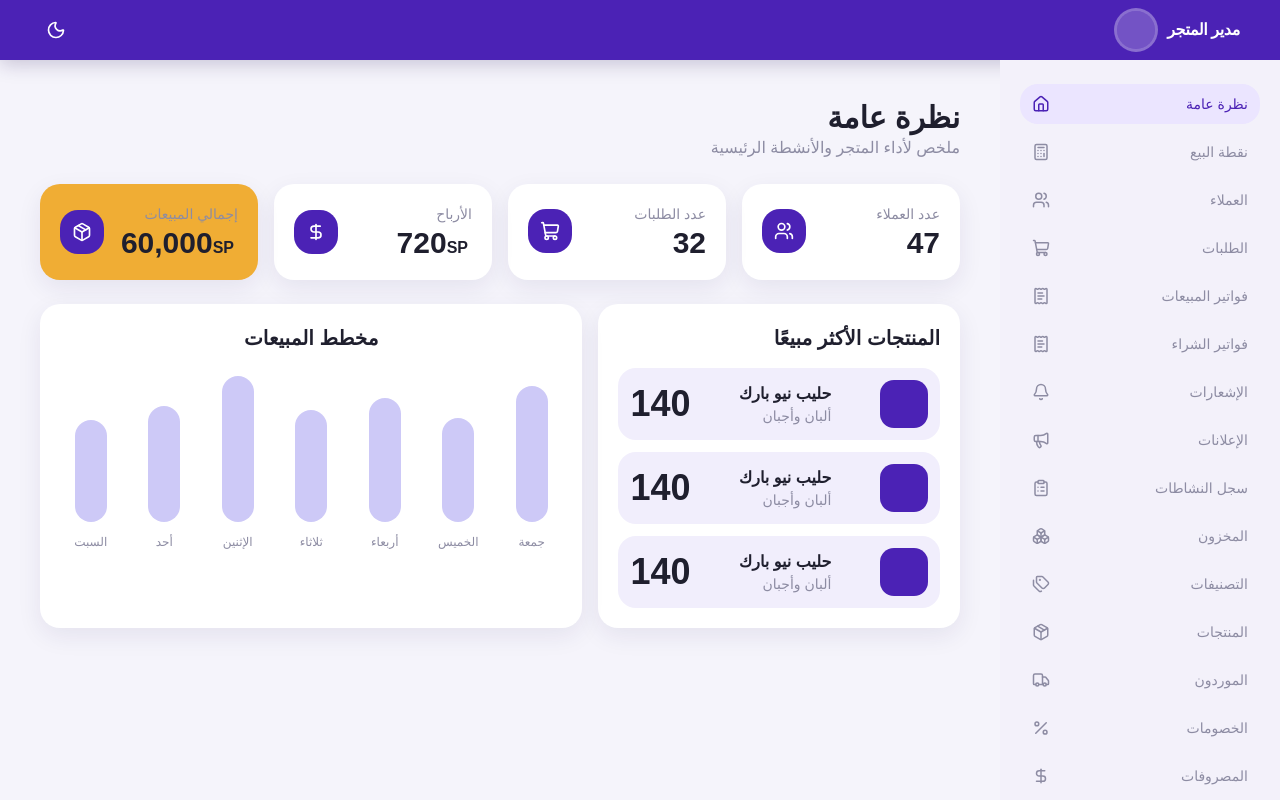
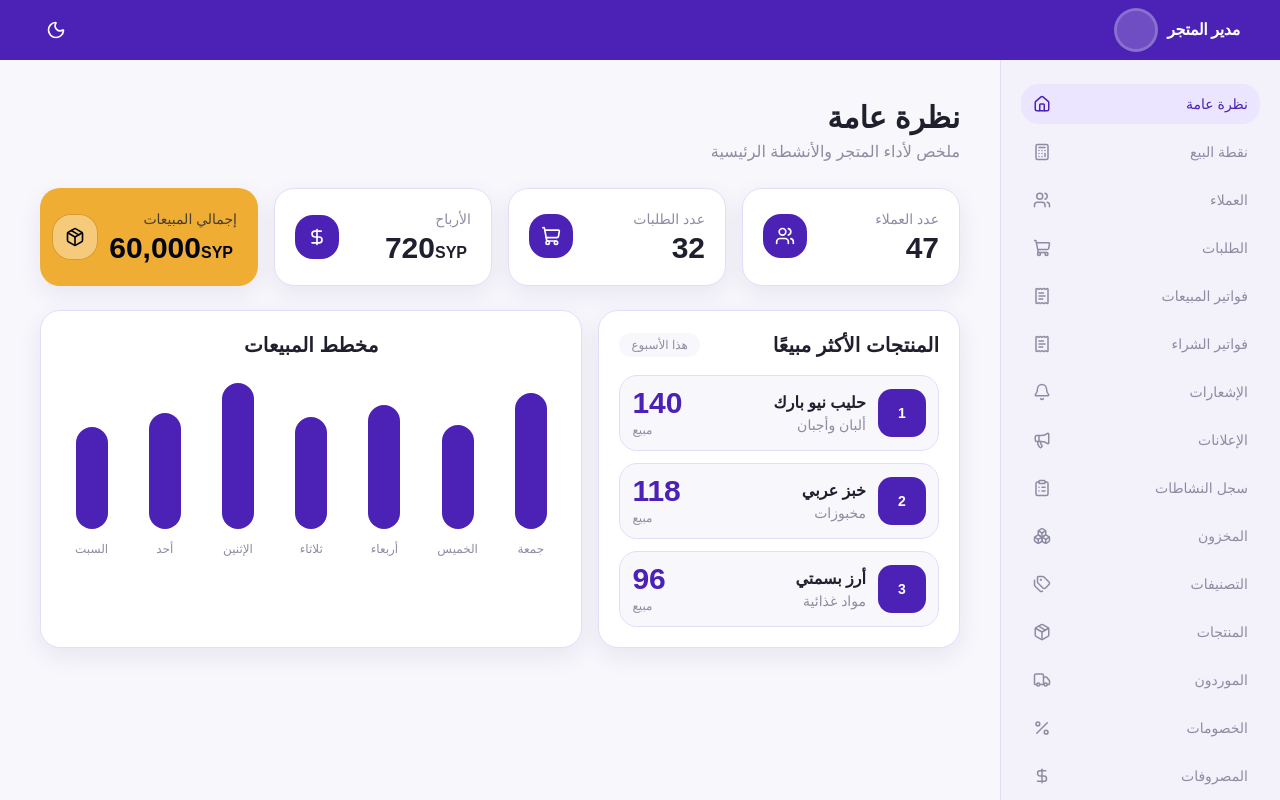
Before and after one commit to HassanAhmadAli/erp-system-frontend, a React (Vite) app: page /overview in a window 1280 px wide. Built offline with nearby package versions, Linux system fonts and the light colour scheme; sample sign-in values are in the browser's storage.

Commit message:
Fix overview dark mode contrast

```diff
--- a/src/view/components/dashboard/metric-card.tsx
+++ b/src/view/components/dashboard/metric-card.tsx
@@ -17,26 +17,49 @@ export function MetricCard({
   icon: Icon,
   variant = "default",
 }: MetricCardProps) {
+  const isHighlight = variant === "highlight"
+
   return (
     <article
       className={cn(
-        "rounded-[20px] p-5 shadow-[var(--erp-shadow)]",
-        variant === "highlight"
-          ? "bg-[var(--erp-accent)]"
-          : "bg-[var(--erp-card)]"
+        "rounded-[20px] border p-5 shadow-[var(--erp-shadow)] transition-colors",
+        isHighlight
+          ? "border-transparent bg-[var(--erp-accent)] text-slate-950"
+          : "border-[var(--erp-border)] bg-[var(--erp-card)] text-[var(--erp-text)]"
       )}
     >
       <div className="flex items-center justify-between gap-3">
         <div>
-          <p className="text-sm text-[var(--erp-muted)]">{label}</p>
-          <p className="mt-1 text-3xl leading-none font-bold text-[var(--erp-text)]">
+          <p
+            className={cn(
+              "text-sm font-medium",
+              isHighlight ? "text-slate-900/75" : "text-[var(--erp-muted)]"
+            )}
+          >
+            {label}
+          </p>
+
+          <p
+            className={cn(
+              "mt-1 text-3xl leading-none font-bold",
+              isHighlight ? "text-slate-950" : "text-[var(--erp-text)]"
+            )}
+          >
             {value}
             {unit && (
               <span className="ms-1 text-base font-semibold">{unit}</span>
             )}
           </p>
         </div>
-        <div className="rounded-2xl bg-[var(--erp-brand)] p-3 text-white">
+
+        <div
+          className={cn(
+            "rounded-2xl p-3",
+            isHighlight
+              ? "bg-white/35 text-slate-950 ring-1 ring-black/10"
+              : "bg-[var(--erp-brand)] text-white"
+          )}
+        >
           <Icon className="size-5" />
         </div>
       </div>
--- a/src/view/components/dashboard/sales-chart-card.tsx
+++ b/src/view/components/dashboard/sales-chart-card.tsx
@@ -3,16 +3,18 @@ const days = ["جمعة", "الخميس", "أربعاء", "ثلاثاء", "ال
 
 export function SalesChartCard() {
   return (
-    <section className="rounded-[20px] bg-[var(--erp-card)] p-5 shadow-[var(--erp-shadow)]">
+    <section className="rounded-[20px] border border-[var(--erp-border)] bg-[var(--erp-card)] p-5 text-[var(--erp-text)] shadow-[var(--erp-shadow)]">
       <h3 className="mb-6 text-center text-xl font-bold">مخطط المبيعات</h3>
+
       <div className="grid grid-cols-7 items-end gap-3">
         {bars.map((height, index) => (
           <div key={days[index]} className="flex flex-col items-center gap-3">
             <div
-              className="w-8 rounded-full bg-[#cdc9f7]"
+              className="w-8 rounded-full bg-[var(--erp-brand-solid)]"
               style={{ height: `${Math.round(height * 200)}px` }}
             />
-            <span className="text-xs text-[var(--erp-muted)]">
+
+            <span className="text-xs font-medium text-[var(--erp-muted)]">
               {days[index]}
             </span>
           </div>
--- a/src/view/components/dashboard/top-products-card.tsx
+++ b/src/view/components/dashboard/top-products-card.tsx
@@ -6,28 +6,49 @@ type Product = {
 
 const products: Product[] = [
   { name: "حليب نيو بارك", category: "ألبان وأجبان", sold: 140 },
-  { name: "حليب نيو بارك", category: "ألبان وأجبان", sold: 140 },
-  { name: "حليب نيو بارك", category: "ألبان وأجبان", sold: 140 },
+  { name: "خبز عربي", category: "مخبوزات", sold: 118 },
+  { name: "أرز بسمتي", category: "مواد غذائية", sold: 96 },
 ]
 
 export function TopProductsCard() {
   return (
-    <section className="rounded-[20px] bg-[var(--erp-card)] p-5 shadow-[var(--erp-shadow)]">
-      <h3 className="mb-4 text-xl font-bold">المنتجات الأكثر مبيعًا</h3>
+    <section className="rounded-[20px] border border-[var(--erp-border)] bg-[var(--erp-card)] p-5 text-[var(--erp-text)] shadow-[var(--erp-shadow)]">
+      <div className="mb-4 flex items-center justify-between gap-3">
+        <h3 className="text-xl font-bold">المنتجات الأكثر مبيعًا</h3>
+        <span className="rounded-full bg-[var(--erp-bg)] px-3 py-1 text-xs font-medium text-[var(--erp-muted)]">
+          هذا الأسبوع
+        </span>
+      </div>
+
       <div className="space-y-3">
         {products.map((product, index) => (
           <div
             key={`${product.name}-${index}`}
-            className="flex items-center justify-between rounded-2xl bg-[#f1eefc] p-3"
+            className="flex items-center justify-between gap-3 rounded-2xl border border-[var(--erp-border)] bg-[var(--erp-bg)] p-3 transition-colors dark:bg-white/[0.04]"
           >
-            <div className="size-12 rounded-xl bg-[var(--erp-brand)]" />
-            <div className="text-right">
-              <p className="font-semibold">{product.name}</p>
-              <p className="text-sm text-[var(--erp-muted)]">
-                {product.category}
+            <div className="flex min-w-0 items-center gap-3">
+              <div className="flex size-12 shrink-0 items-center justify-center rounded-xl bg-[var(--erp-brand)] text-sm font-bold text-white">
+                {index + 1}
+              </div>
+
+              <div className="min-w-0 text-right">
+                <p className="truncate font-semibold text-[var(--erp-text)]">
+                  {product.name}
+                </p>
+                <p className="truncate text-sm text-[var(--erp-muted)]">
+                  {product.category}
+                </p>
+              </div>
+            </div>
+
+            <div className="shrink-0 text-left">
+              <p className="text-3xl leading-none font-bold text-[var(--erp-brand-solid)]">
+                {product.sold}
+              </p>
+              <p className="mt-1 text-xs font-medium text-[var(--erp-muted)]">
+                مبيع
               </p>
             </div>
-            <p className="text-4xl leading-none font-bold">{product.sold}</p>
           </div>
         ))}
       </div>
--- a/src/view/components/layout/app-shell.tsx
+++ b/src/view/components/layout/app-shell.tsx
@@ -33,7 +33,7 @@ export function AppShell() {
       <div className="flex min-h-0 flex-1">
         <AppSidebar />
 
-        <main className="erp-scrollbar min-h-0 flex-1 overflow-y-auto px-5 py-8 sm:px-10 lg:py-10">
+        <main className="erp-scrollbar min-h-0 flex-1 overflow-y-auto bg-[var(--erp-bg)] px-5 py-8 sm:px-10 lg:py-10">
           <Outlet />
         </main>
       </div>
--- a/src/view/components/layout/app-sidebar.tsx
+++ b/src/view/components/layout/app-sidebar.tsx
@@ -161,7 +161,7 @@ export function AppSidebar() {
   }
 
   return (
-    <aside className="erp-scrollbar flex w-[280px] shrink-0 flex-col overflow-y-auto bg-[var(--erp-sidebar)] px-5 py-6">
+    <aside className="erp-scrollbar flex w-[280px] shrink-0 flex-col overflow-y-auto border-l border-[var(--erp-border)] bg-[var(--erp-sidebar)] px-5 py-6">
       <nav className="flex flex-1 flex-col gap-2">
         {sidebarItems.map((item) => (
           <SidebarNavItem key={item.to} {...item} />
@@ -171,7 +171,7 @@ export function AppSidebar() {
       <div className="mt-8 border-t border-[var(--erp-border)] pt-4">
         <button
           onClick={handleLogout}
-          className="flex w-full items-center gap-3 rounded-2xl px-3 py-2.5 text-sm font-medium text-red-500 transition-colors hover:bg-red-50"
+          className="flex w-full items-center gap-3 rounded-2xl px-3 py-2.5 text-sm font-medium text-[var(--erp-logout)] transition-colors hover:bg-red-500/10"
         >
           <span className="min-w-0 flex-1 text-right">تسجيل الخروج</span>
           <LogOut className="size-[18px]" />
--- a/src/view/components/layout/theme-toggle.tsx
+++ b/src/view/components/layout/theme-toggle.tsx
@@ -1,9 +1,8 @@
 import * as React from "react"
+import { Moon, Sun } from "lucide-react"
 
 import { useTheme } from "@/view/components/theme-provider"
 import { Button } from "@/view/components/ui/button"
-import { Moon, Sun } from "lucide-react"
-
 import { cn } from "@/lib/utils"
 
 type Tone = "purpleHeader" | "page"
@@ -13,9 +12,6 @@ type ThemeToggleProps = {
   className?: string
 }
 
-/**
- * Reads `.dark` on `<html>` so it stays synced with ThemeProvider keyboard shortcut + storage.
- */
 export function ThemeToggle({
   tone = "purpleHeader",
   className,
@@ -30,16 +26,19 @@ export function ThemeToggle({
   React.useEffect(() => {
     const node = document.documentElement
     const sync = () => setIsDark(node.classList.contains("dark"))
+
     sync()
-    const obs = new MutationObserver(sync)
-    obs.observe(node, { attributes: true, attributeFilter: ["class"] })
-    return () => obs.disconnect()
+
+    const observer = new MutationObserver(sync)
+    observer.observe(node, { attributes: true, attributeFilter: ["class"] })
+
+    return () => observer.disconnect()
   }, [])
 
   const headerClasses =
     "text-white hover:bg-white/15 focus-visible:ring-white/40"
   const pageClasses =
-    "rounded-full border border-[var(--erp-sidebar-divider)] bg-[var(--erp-card)] text-[var(--erp-top-bar)] hover:bg-[var(--erp-nav-hover)]"
+    "rounded-full border border-[var(--erp-border)] bg-[var(--erp-card)] text-[var(--erp-brand-solid)] hover:bg-[var(--erp-nav-hover)]"
 
   return (
     <Button
--- a/src/view/components/layout/top-bar.tsx
+++ b/src/view/components/layout/top-bar.tsx
@@ -2,14 +2,10 @@ import { ThemeToggle } from "@/view/components/layout/theme-toggle"
 import { cn } from "@/lib/utils"
 
 type TopBarProps = {
-  /** Title beside the avatar (matches design personas) */
   title: string
   className?: string
 }
 
-/**
- * Full-width deep purple strip (design): profile + role on inline-start side (RTL: visual right).
- */
 export function TopBar({ title, className }: TopBarProps) {
   return (
     <header
@@ -19,15 +15,17 @@ export function TopBar({ title, className }: TopBarProps) {
         className
       )}
     >
-      {/* RTL flex-start = visual right */}
       <div className="flex items-center gap-3">
         <span className="text-base font-semibold tracking-tight">{title}</span>
         <div
-          className="size-[38px] shrink-0 rounded-full bg-white/22 ring-[3px] ring-white/35"
+          className="size-[38px] shrink-0 rounded-full bg-white/20 ring-[3px] ring-white/35"
           aria-hidden
         />
       </div>
-      <ThemeToggle />
+
+      <div className="shrink-0">
+        <ThemeToggle />
+      </div>
     </header>
   )
 }
--- a/src/view/components/ui/button.tsx
+++ b/src/view/components/ui/button.tsx
@@ -10,13 +10,17 @@ const buttonVariants = cva(
       variant: {
         default: "bg-primary text-primary-foreground hover:bg-primary/80",
         outline:
-          "border-border bg-input/30 hover:bg-input/50 hover:text-foreground aria-expanded:bg-muted aria-expanded:text-foreground",
+          "border-border bg-input/30 text-foreground hover:bg-input/50 hover:text-foreground aria-expanded:bg-muted aria-expanded:text-foreground",
         secondary:
           "bg-secondary text-secondary-foreground hover:bg-secondary/80 aria-expanded:bg-secondary aria-expanded:text-secondary-foreground",
         ghost:
-          "hover:bg-muted hover:text-foreground aria-expanded:bg-muted aria-expanded:text-foreground dark:hover:bg-muted/50",
+          "text-foreground hover:bg-muted hover:text-foreground aria-expanded:bg-muted aria-expanded:text-foreground dark:hover:bg-muted/50",
         destructive:
           "bg-destructive/10 text-destructive hover:bg-destructive/20 focus-visible:border-destructive/40 focus-visible:ring-destructive/20 dark:bg-destructive/20 dark:hover:bg-destructive/30 dark:focus-visible:ring-destructive/40",
+        success:
+          "bg-emerald-600 text-white hover:bg-emerald-700 dark:bg-emerald-500/20 dark:text-emerald-200 dark:hover:bg-emerald-500/30",
+        warning:
+          "bg-amber-500 text-white hover:bg-amber-600 dark:bg-amber-500/20 dark:text-amber-200 dark:hover:bg-amber-500/30",
         link: "text-primary underline-offset-4 hover:underline",
       },
       size: {
--- a/src/view/pages/overview/store-manager-ov.tsx
+++ b/src/view/pages/overview/store-manager-ov.tsx
@@ -8,8 +8,10 @@ export function StoreManagerOverviewPage() {
   return (
     <div className="space-y-6">
       <header className="text-right">
-        <h1 className="text-3xl font-bold">نظرة عامة</h1>
-        <p className="text-[var(--erp-muted)]">
+        <h1 className="text-3xl font-bold text-[var(--erp-text)]">
+          نظرة عامة
+        </h1>
+        <p className="mt-1 text-[var(--erp-muted)]">
           ملخص لأداء المتجر والأنشطة الرئيسية
         </p>
       </header>
@@ -19,12 +21,12 @@ export function StoreManagerOverviewPage() {
 
         <MetricCard label="عدد الطلبات" value="32" icon={ShoppingCart} />
 
-        <MetricCard label="الأرباح" value="720" unit="SP" icon={DollarSign} />
+        <MetricCard label="الأرباح" value="720" unit="SYP" icon={DollarSign} />
 
         <MetricCard
           label="إجمالي المبيعات"
           value="60,000"
-          unit="SP"
+          unit="SYP"
           icon={Package}
           variant="highlight"
         />
```
Also changed, not shown: src/view/components/common/status-badge.tsx (+6 -3 lines), src/view/components/ui/confirm-dialog.tsx (+52 -8 lines), src/view/components/ui/drawer.tsx (+9 -5 lines).
